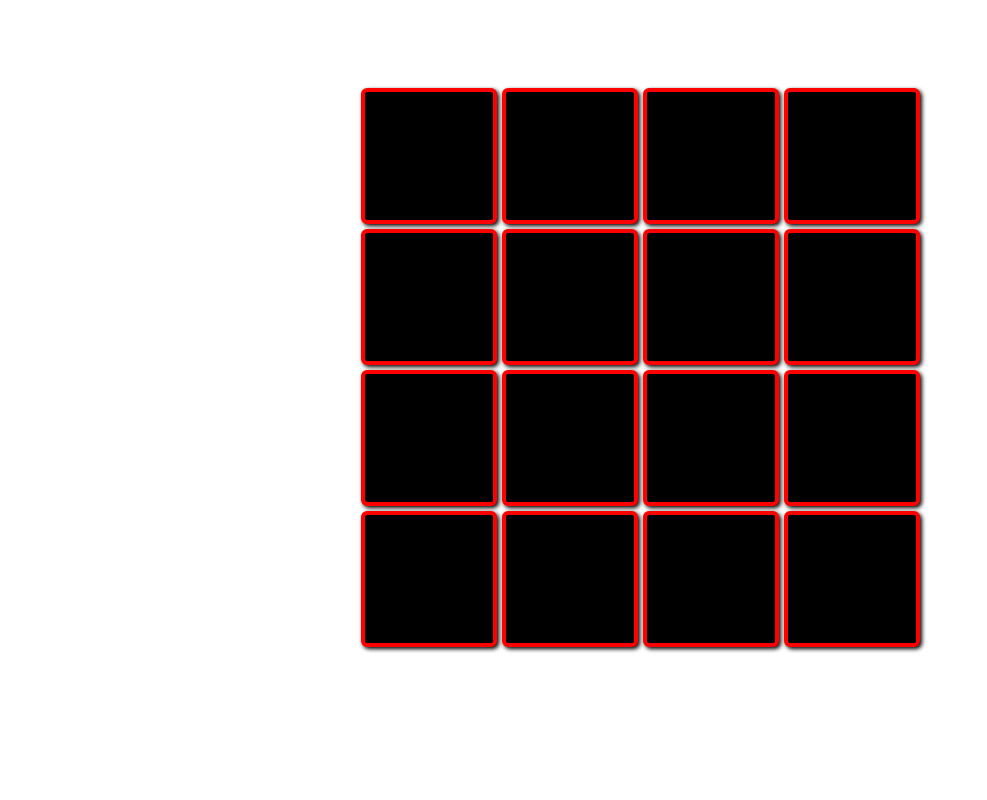
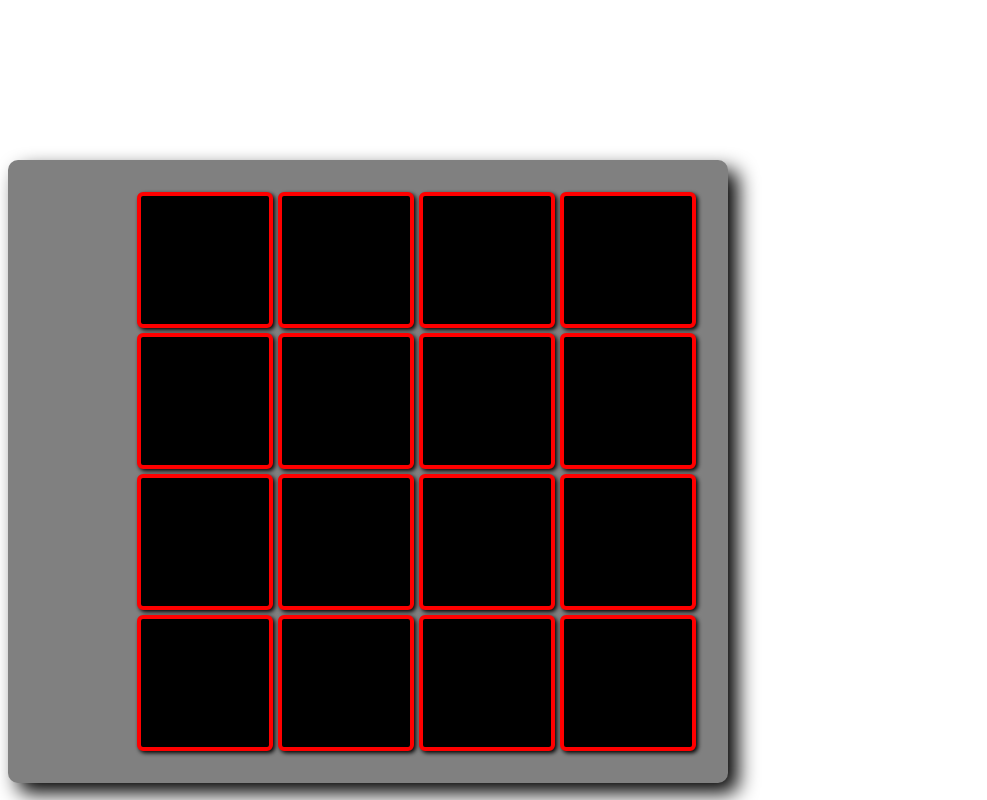
Before and after one commit to j-onederful/PocketBeatz, a Next.js app: page / in a window 1280 px wide. Shown: the whole page, without its empty margins (0-987 px from the left). Built offline with nearby package versions, Linux system fonts and the light colour scheme.

Commit message:
drum machine styling pretty much finished, need to style and add sidepanel

```diff
--- a/components/Drumpad.tsx
+++ b/components/Drumpad.tsx
@@ -1,6 +1,6 @@
 import styled from 'styled-components'
 
-const StyledDrum = styled.div`
+const StyledDrumPad = styled.div`
     width: 8rem;
     height: 8rem;
     border-radius: 6px;
@@ -26,11 +26,12 @@ type Props = {
     drumType: string;
     // letter: string;
     onClick: () => void;
+    // TODO: get this shit workin
     onKeyDown: () => void;
 }
 
 const Drumpad: React.FC<Props> = ({ drumType, onClick, onKeyDown }) => (
-    <StyledDrum onClick={onClick} onKeyDown={onKeyDown}></StyledDrum>
+    <StyledDrumPad onClick={onClick} onKeyDown={onKeyDown}></StyledDrumPad>
 )
 
 export default Drumpad
--- a/pages/index.tsx
+++ b/pages/index.tsx
@@ -93,15 +93,22 @@ const drumTypes: DrumObject[] = [
 
 const Wrapper = styled.div`
   min-height: 40vh;
-  padding: 0 0.5rem;
+  width: 90vh;
+  // padding: 0 0.5rem;
+  margin-top: 10rem;
+
   display: flex;
   flex-direction: column;
   justify-content: center;
-  align-items: center;
+  align-items: end;
+  background-color: gray;
+  border-radius: 10px;
+  filter: drop-shadow(10px 10px 10px black);
+
 `
 
 const PadsWrapper = styled.main`
-  padding: 5rem 0;
+  padding: 2rem 2rem;
   flex: 1;
   display: grid;
   grid-template-columns: 1fr 1fr 1fr 1fr;
@@ -144,6 +151,7 @@ const Home: React.FC = () => {
               drumType={drum.type}
               // letter={drum.key}
               onClick={() => handlePlayDrum(drum.sound)}
+              // TODO - get this shit workin
               onKeyDown={() => handlePlayDrum(drum.sound)}
             />
           ))}
--- a/styles/globals.css
+++ b/styles/globals.css
@@ -1,5 +1,8 @@
 html,
 body {
+  display: flex;
+  justify-content: center;
+  align-items: center;
   padding: 0;
   margin: 0;
   font-family: -apple-system, BlinkMacSystemFont, Segoe UI, Roboto, Oxygen,
```
